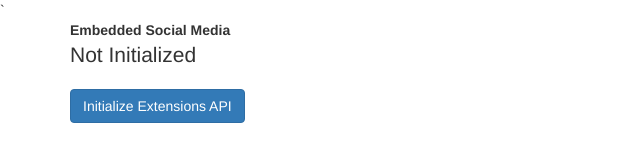
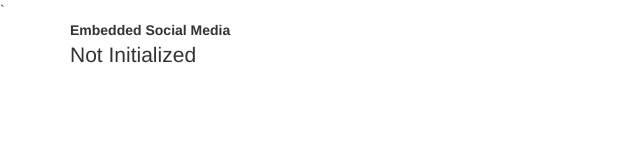
Before and after one commit to hayleystevens/embedded_media, a plain HTML site: page index.html in a window 1280 px wide. Shown: the whole page, without its empty margins (0-640 px from the left). Drawn offline with nearby package versions, Linux system fonts and the light colour scheme.

Commit message:
updated code

```diff
--- a/index.html
+++ b/index.html
@@ -26,7 +26,6 @@
          <div>
             <strong>Embedded Social Media</strong>
               <p id="DashboardName" class="lead">Not Initialized</p>
-           <button id="initializeButton" class="btn btn-primary">Initialize Extensions API</button>
          </div>
        </div>
      </body>
```
